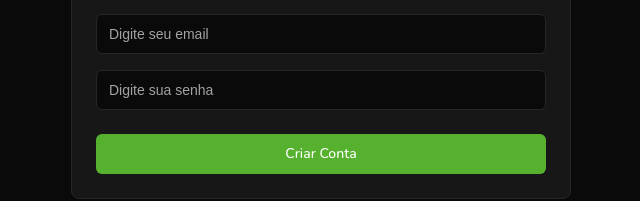
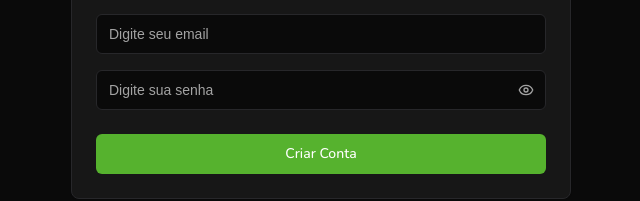
Before and after one commit to vivianeaguiarc/fintrack, a React (Vite) app: page /signup in a window 1280 px wide. Shown: the part 373-574 px from the top of the page, without its empty margins (319-959 px from the left). Built offline with nearby package versions, Linux system fonts and the light colour scheme; a web font is replaced by a local one.

Commit message:
feat: add passowrd input with visibility change

```diff
--- a/src/pages/signup.jsx
+++ b/src/pages/signup.jsx
@@ -1,3 +1,5 @@
+import { EyeIcon, EyeOffIcon } from 'lucide-react'
+import { useState } from 'react'
 import { Link } from 'react-router'
 
 import { Button } from '@/components/ui/button'
@@ -12,6 +14,7 @@
 import { Input } from '@/components/ui/input'
 
 const Signup = () => {
+  const [passwordIsVisible, setPasswordIsVisible] = useState(false)
   return (
     <div className="flex h-screen w-screen flex-col items-center justify-center gap-3">
       <Card className="w-[500px]">
@@ -25,7 +28,19 @@
           <Input placeholder="Digite seu nome" />
           <Input placeholder="Digite seu sobrenome" />
           <Input placeholder="Digite seu email" />
-          <Input type="password" placeholder="Digite sua senha" />
+          <div className="relative">
+            <Input
+              type={passwordIsVisible ? 'text' : 'password'}
+              placeholder="Digite sua senha"
+            />
+            <Button
+              variant="ghost"
+              className="absolute bottom-0 right-0 top-0 my-auto mr-1 h-8 w-8 text-muted-foreground"
+              onClick={() => setPasswordIsVisible((prev) => !prev)}
+            >
+              {passwordIsVisible ? <EyeOffIcon /> : <EyeIcon />}
+            </Button>
+          </div>
         </CardContent>
         <CardFooter>
           <Button className="w-full">Criar Conta</Button>
```
